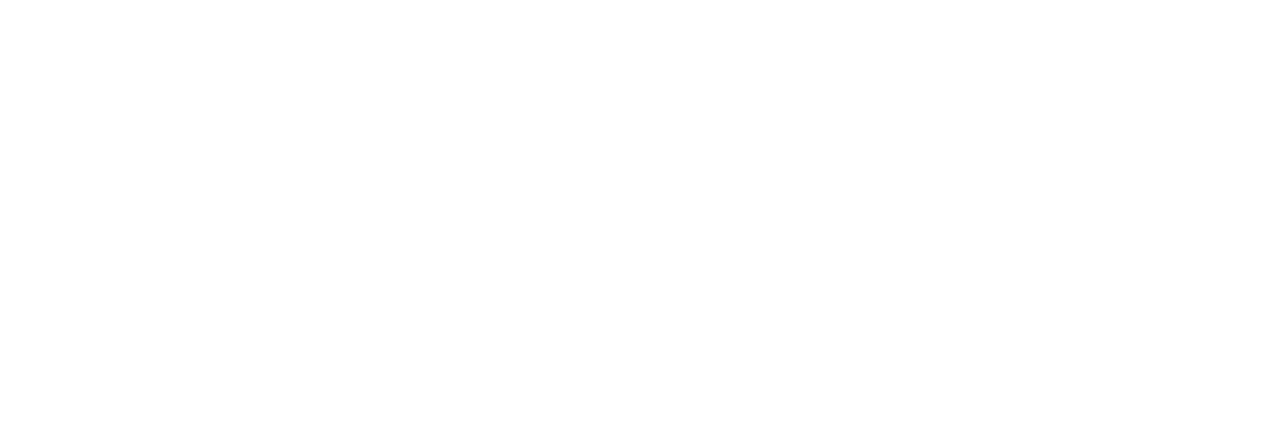
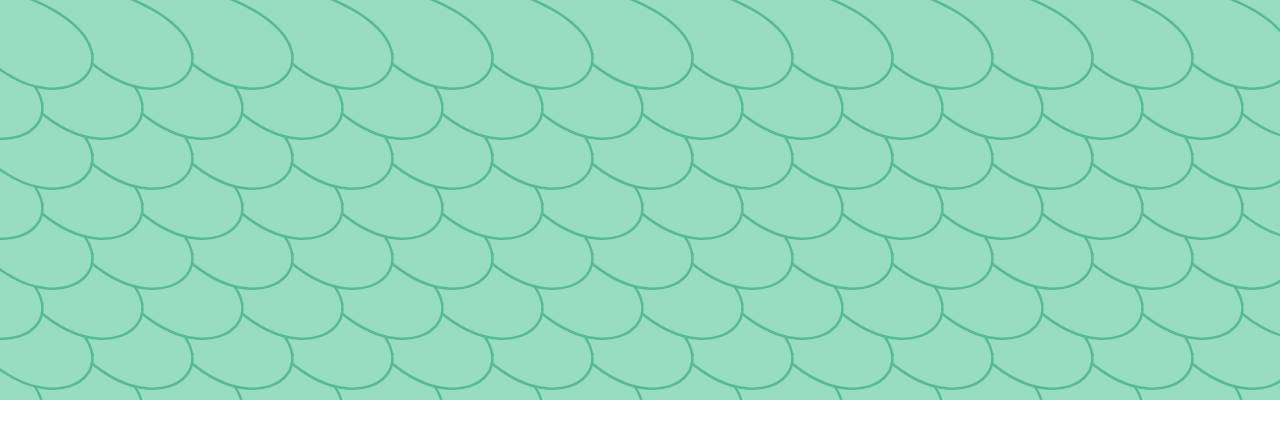
Before and after one commit to janteuni/canvas, a website built with webpack: page index.html in a window 1280 px wide. Built offline with nearby package versions, Linux system fonts and the light colour scheme.

Commit message:
feat(ecailles): hahahahahahaah

```diff
--- a/scripts/app.js
+++ b/scripts/app.js
@@ -2,5 +2,67 @@
 require('../styles/app.css');
 
 // Core
+(function(){
 
-console.log('hello world');
+  // init canvas
+  var canvas = document.createElement("canvas");
+  var ctx = canvas.getContext("2d");
+  document.body.appendChild(canvas);
+  canvas.width = window.innerWidth;
+  canvas.height = 400;
+
+  var mouse = null;
+
+  // var define size
+  var w = 100;
+  var h = 50;
+
+  resize();
+  draw();
+
+  function draw() {
+    // define main colors
+    ctx.fillStyle = "#98ddc2";
+    ctx.strokeStyle = "#55bb91";
+    ctx.lineWidth = 5;
+
+    // background color
+    ctx.fillRect(0, 0, canvas.width, canvas.height);
+
+    // draw
+    var odd = 0;
+    for (var y = window.innerHeight; y > -h; y -= h) {
+      for (var x = window.innerWidth; x > -w; x -= w) {
+        var offset = 0;
+        if (odd % 2 == 0) {
+          offset = -w / 2;
+        }
+        ctx.beginPath();
+        ctx.moveTo(x + offset, y);
+        ctx.bezierCurveTo(x + offset + 120, y + 50, x + offset + 40, y + 130, x + offset - 40, y + 60);
+        ctx.stroke();
+        ctx.fill();
+      }
+      odd++;
+    }
+    if (mouse) {
+      console.log(mouse);
+    }
+    requestAnimationFrame(draw);
+  }
+
+  function resize() {
+    canvas.width = window.innerWidth;
+  }
+  window.addEventListener("resize", resize);
+  document.addEventListener("mousemove", function(event){
+    if (!mouse) {
+      mouse = {};
+    }
+    mouse.x = event.x;
+    mouse.y = event.y;
+  });
+
+
+
+})();
--- a/styles/app.css
+++ b/styles/app.css
@@ -7,3 +7,7 @@
 canvas {
   display: block;
 }
+
+body {
+  overflow-x: hidden;
+}
```
